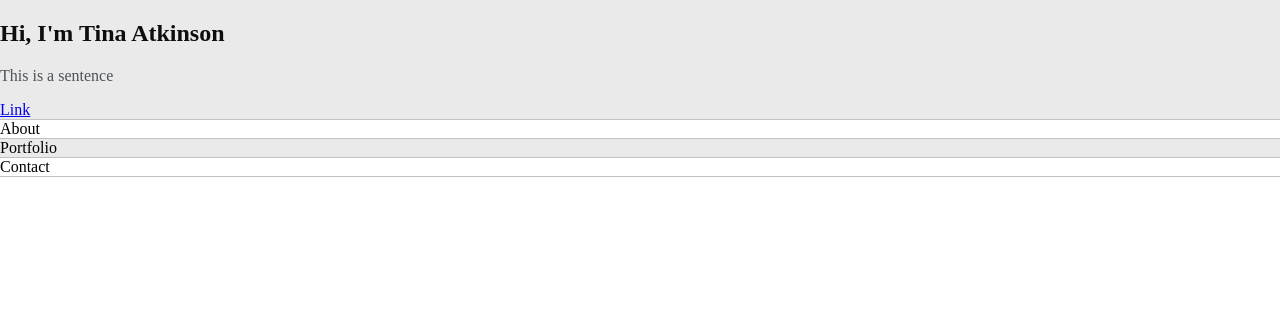
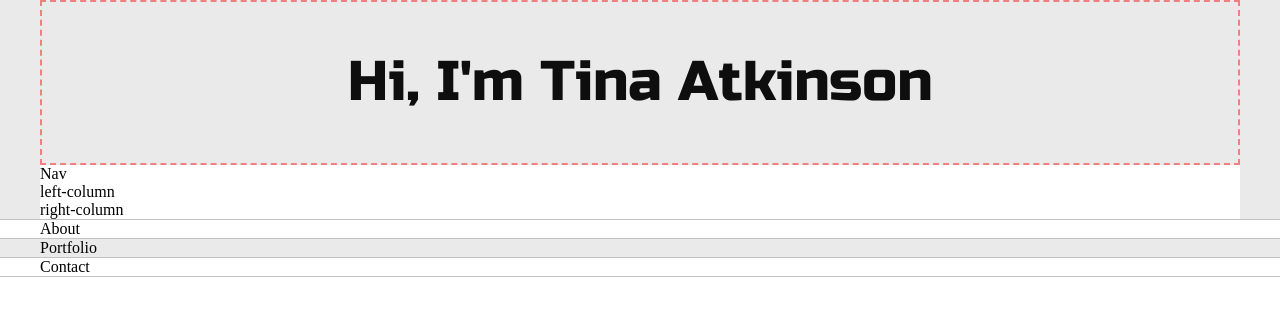
Before and after one commit to TAtk77/theme-change-portfolio, a plain HTML site: page index.html in a window 1280 px wide. Drawn offline with Linux system fonts and the light colour scheme.

Commit message:
added css

```diff
--- a/index.html
+++ b/index.html
@@ -10,12 +10,24 @@
 
     <section class="s1">
         <div class="main-container">
-            <h1>Hi, I'm Tina Atkinson</h1>
-            <p>This is a sentence</p>
-            <a href="#">Link</a>
+            <div class="greeting-wrapper">
+                <h1>Hi, I'm Tina Atkinson</h1>
+            </div>
+
+            <div class="intro-wrapper">
+                <div class="nav-wrapper">
+                    Nav
+                </div>
+                <div class="left-column">
+                    left-column
+                </div>
+                <div class="right-column">
+                    right-column
+                </div>
+            </div>
+
         </div>
-    </section>
-
+</section>
     <section class="s2">
         <div class="main-container">
             About
--- a/main.css
+++ b/main.css
@@ -1,3 +1,5 @@
+@import url('https://fonts.googleapis.com/css2?family=Russo+One&display=swap');
+@import url('https://fonts.googleapis.com/css2?family=Roboto+Mono:wght@500&family=Russo+One&display=swap');
 
 
 :root {
@@ -17,11 +19,30 @@ html, body {
 
 h1, h2, h3, h4, h5, h6 strong {
     color: var(--mainText);
+    font-family: 'Russo One', sans-serif;
+    font-weight: 500;
 }
 
 p, li, span, label, input, textarea {
     color: var(--secondaryText);
+    font-family: 'Roboto Mono', monospace;
 }
+
+a {
+    text-decoration: none;
+    color: #17a2b8;
+}
+
+ul {
+    list-style: none;
+}
+
+h1 { font-size: 56px; }
+h2 { font-size: 36px; }
+h3 { font-size: 28px; }
+h4 { font-size: 24px; }
+h5 { font-size: 20px; }
+h6 { font-size: 16px; }
 
 .s1 {
     background-color: var(--mainColor);
@@ -34,3 +55,26 @@ p, li, span, label, input, textarea {
     border-bottom: 1px solid var(--borderColor);
     overflow: auto;
 }
+
+.main-container {
+    width: 1200px;
+    margin: 0 auto;
+}
+
+.greeting-wrapper {
+    display: grid;
+    text-align: center;
+    align-content: center;
+    border: 2px dashed lightcoral;
+    min-height: 0em;
+}
+
+.intro-wrapper {
+    background-color: var(--secondaryColor);
+}
+
+@media screen and (max-width: 1200px) {
+    .main-container {
+        width: 95%;
+    }
+}
```
